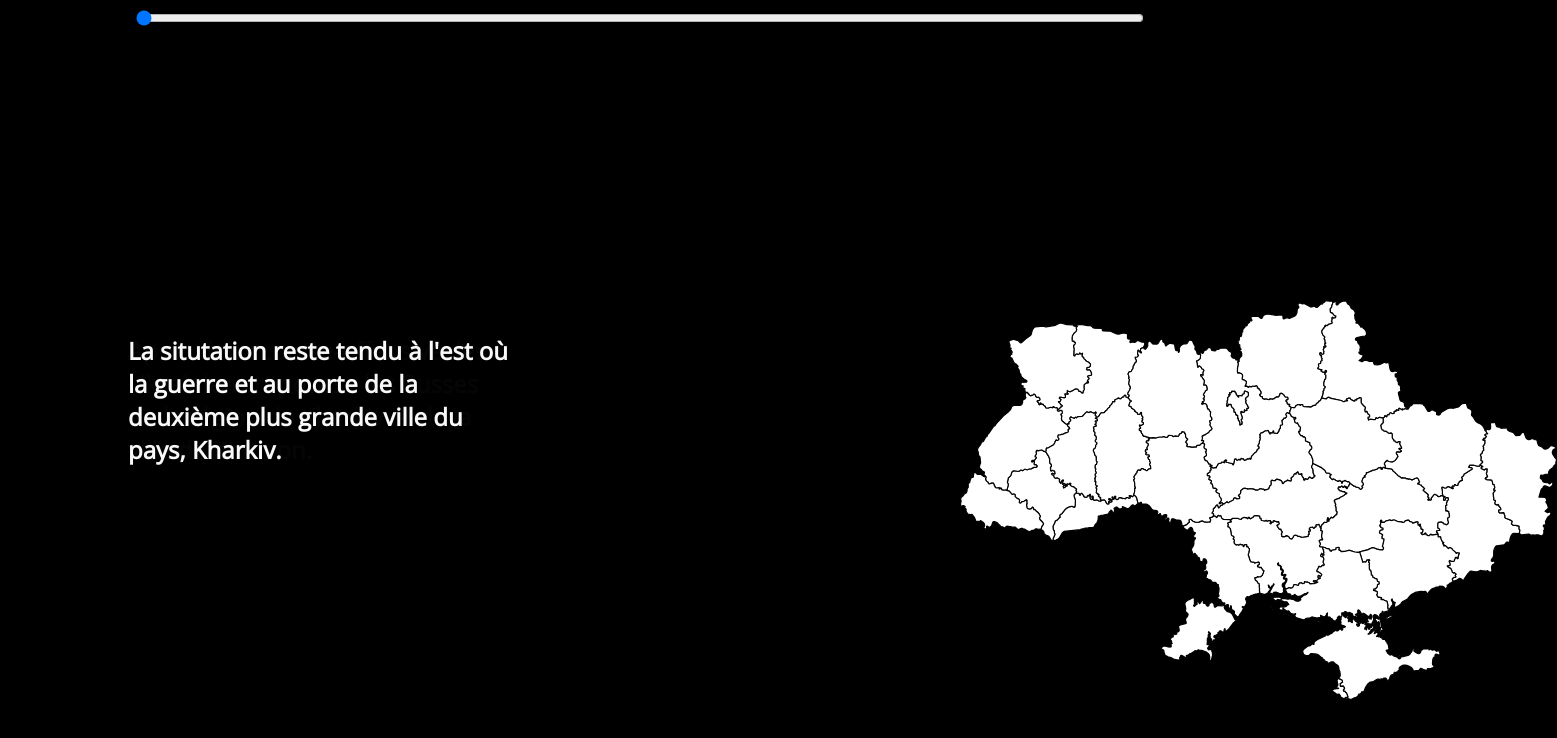
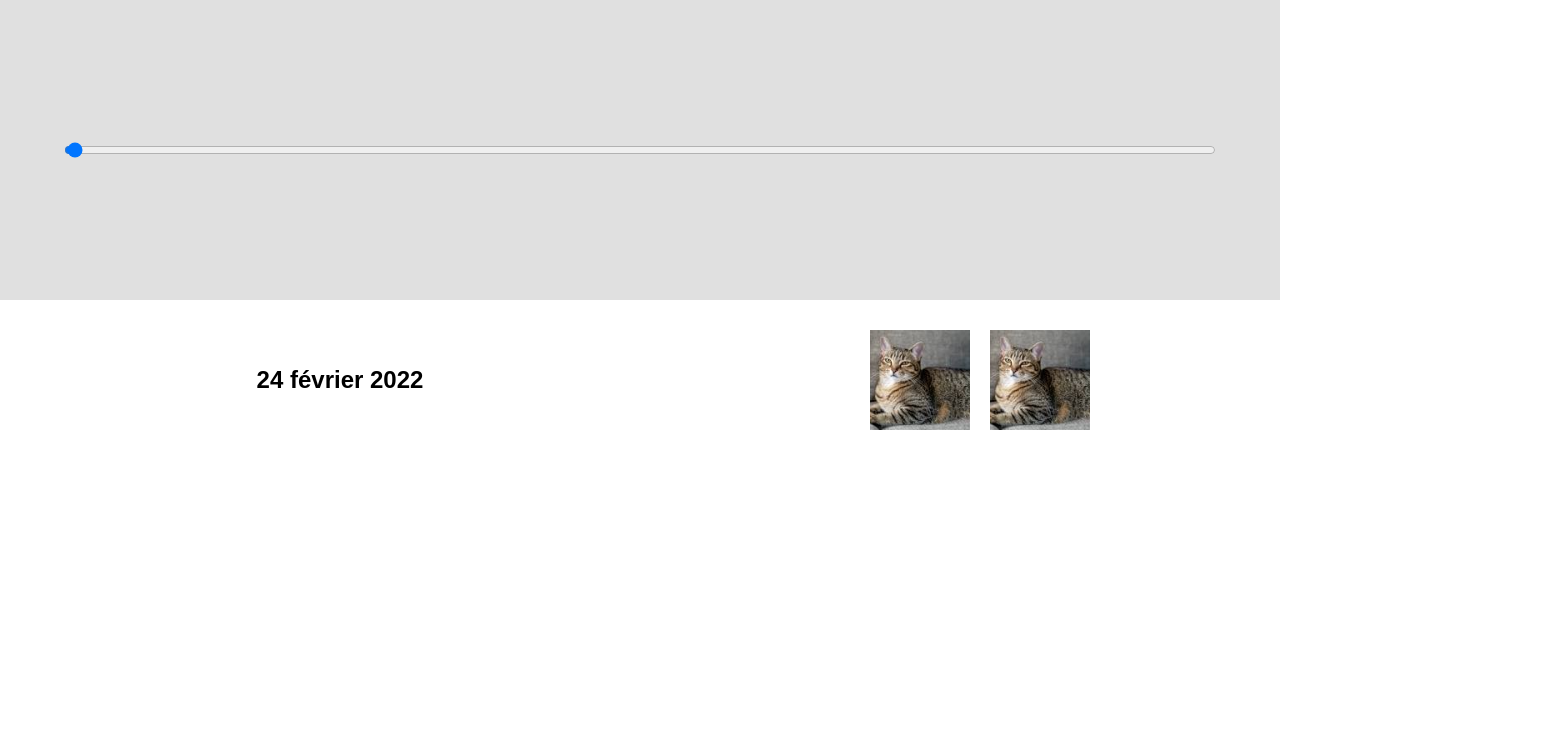
Before and after one commit to VincentDubuis/VisualDon_Projet_VincentDubuis, a website built with Parcel: page index.html in a window 1280 px wide. Shown: the whole page, 1557 px wide, since content can reach past the window. Built offline with nearby package versions, Linux system fonts and the light colour scheme.

Commit message:
Slider+Texte+Slider - Mise en relation de la valeur du slider avec l'affichage du texte

```diff
--- a/css/style.css
+++ b/css/style.css
@@ -1,8 +1,97 @@
 body {
+    margin: 0;
+    font-family: Arial, sans-serif;
+}
+
+header {
+    text-align: center;
+    background-color: #f8f8f8;
+    padding: 20px;
+}
+
+#container {
+    display: grid;
+    grid-template-columns: 1fr 1fr;
+    grid-template-rows: auto auto;
+}
+
+#slider {
+    width: 100%;
+    height: 300px;
+    background-color: #e0e0e0;
+    grid-column: 1 / 3;
+    grid-row: 1 / 2;
+    display: flex;
+    justify-content: center;
+    align-items: center;
+    /* Ajoutez votre code pour le slider ici */
+}
+
+#slider input {
+    width: 90%;
+    height: 100%;
+    opacity: 1;
+    position: absolute;
+    z-index: 1;
+    cursor: pointer;
+}
+
+#left {
+    width: 100%;
+    padding: 20px;
+    grid-column: 1 / 2;
+    grid-row: 2 / 3;
+    position: relative;
+}
+
+.intro-text {
+    position: absolute;
+    top: 0;
+    left: 0;
+    right: 0;
+    bottom: 0;
+    display: flex;
+    justify-content: center;
+    align-items: center;
+    opacity: 0;
+    transition: opacity 0.3s ease;
+}
+
+.intro-text.active {
+    opacity: 1;
+}
+
+.text-section {
+    text-align: center;
+    padding: 20px;
+    border: 1px solid #ddd;
+    margin: 10px;
+}
+
+#right {
+    width: 100%;
+    padding: 20px;
+    grid-column: 2 / 3;
+    grid-row: 2 / 3;
+    display: flex;
+    flex-wrap: wrap;
+    justify-content: center;
+}
+
+img {
+    width: 100px;
+    height: 100px;
+    object-fit: cover;
+    margin: 10px;
+}
+
+
+/*body {
     font-family: 'Open Sans', sans-serif;
     color: #ffffff;
     background-color: #000000;
 }
+
 
 .visual {
     background-color: #000000;
@@ -52,7 +141,7 @@ body {
 
 .left-div {
     width: 50vw;
-    height: 100%;
+    height: ;
     position: absolute;
     top: 0;
     left: 0;
@@ -91,10 +180,11 @@ div {
     background-color: blue;
 }
 
-.slider-section {
+
+/*.slider-section {
     display: none;
 }
 
 .slider-section.active {
     display: block;
-}
+}*/
--- a/index.html
+++ b/index.html
@@ -3,6 +3,7 @@
 
 <head>
     <meta charset="utf-8">
+    <meta name="viewport" content="width=device-width, initial-scale=1.0">
     <link rel="preconnect" href="https://fonts.googleapis.com">
     <link rel="preconnect" href="https://fonts.gstatic.com" crossorigin>
     <link href="https://fonts.googleapis.com/css?family=Open+Sans" rel="stylesheet">
@@ -12,8 +13,10 @@
 </head>
 
 <body>
-    <div class="slider-container">
-        <input type="range" min="1" max="365" value="1" class="slider" id="mySlider">
+    <!--<input type="range" min="1" max="365" value="2">
+
+    <div class="slider-container" width="100%">
+        <input type="range" min="1" max="365" value="2" class="slider" id="mySlider">
         <div class="slider-progress"></div>
     </div>
     <div class="left-div">
@@ -52,8 +55,48 @@
         <section id="map" class="right-div">
             <img src="img/ua.svg" alt="carte de l'Ukraine">
         </section>
+    </div>-->
+    <div id="container">
+        <div id="slider">
+            <input type="range" id="rangeInput" min="1" max="365" value="2" />
+        </div>
+        <div id="left">
+            <section id="textIntroduction0" class="intro-text">
+                <h1>24 février 2022</h1>
+            </section>
+            <section id="textIntroduction1" class="intro-text">
+                <h1>Après plusieurs mois à masser ces troupes autour de l'Ukraine et après avoir fait entrée son armée dans les régions séparatiste, la Russie lance ses troupes pour une prise éclaire de l'Ukraine.</h1>
+            </section>
+            <section id="textIntroduction2" class="intro-text">
+                <h1>Les forces ukrainiennes reculent sur tout le front, mais résiste dans la région de Kiev mettant fin à la tentative d'une guerre éclaire.</h1>
+            </section>
+            <section id="textIntroduction3" class="intro-text">
+                <h1>La Russie prend Kherson, Melitpol et Marioupol au sud et après des mois de résistance, elle se retire du nord du pays.</h1>
+            </section>
+            <section id="textIntroduction4" class="intro-text">
+                <h1>La situtation reste tendu à l'est où la guerre et au porte de la deuxième plus grande ville du pays, Kharkiv.</h1>
+            </section>
+            <section id="textIntroduction5" class="intro-text">
+                <h1>Après deux contre-offensive, les Ukrainiens repousse les Russes de la région de Kharkiv et de la ville de Kherson.</h1>
+            </section>
+            <section id="textIntroduction6" class="intro-text">
+                <h1>Après des mois de guerre, l'hiver est de retour et fige le front.</h1>
+            </section>
+            <section id="textIntroduction7" class="intro-text">
+                <h1>Les forces sont alors concentrés à Bakhmut, où les Russes cherche une victoire pour atteindre la ville de Kramatorsk, dernière grande ville de la région de Donetsk.</h1>
+            </section>
+            <section id="textIntroduction8" class="intro-text">
+                <h1>Aujourd'hui, malgré de lourdes pertes, la Russie ne contrôle toujours pas entièrement Bakhmut</h1>
+            </section>
+            <section id="textIntroduction9" class="intro-text">
+                <h1>Les pertes (morts + blessés) sont difficiles à estimer, mais représente au minimum plusieurs dizaine de miliers d'hommes dans chaques camps.</h1>
+            </section>
+        </div>
+        <div id="right">
+            <img src="img/cat.jpg" alt="Image 1">
+            <img src="img/cat.jpg" alt="Image 2">
+        </div>
     </div>
-
 </body>
 
 </html>
--- a/js/index.js
+++ b/js/index.js
@@ -1,4 +1,4 @@
-const introText = document.querySelectorAll('.intro-text');
+/*const introText = document.querySelectorAll('.intro-text');
 
 let currentTextIndex = 1;
 const interval = setInterval(() => {
@@ -13,7 +13,7 @@ const interval = setInterval(() => {
 const slider = document.getElementById("mySlider");
 const sliderSections = document.querySelectorAll(".slider-section");
 const sliderProgress = document.querySelector(".slider-progress");
-const progress = () => {
+/*const progress = () => {
     slider.value = slider.value + 1;
 };
 slider.addEventListener("input", function() {
@@ -28,5 +28,54 @@ slider.addEventListener("input", function() {
         } else {
             section.classList.remove("active");
         }
+    });
 });*/
+
+document.addEventListener('DOMContentLoaded', function() {
+    const rangeInput = document.getElementById('rangeInput');
+
+    rangeInput.addEventListener('input', function() {
+        const inputValue = this.value;
+        console.log('Valeur du range input:', inputValue);
+        // Effectuez des actions en fonction de la valeur récupérée
     });
+});
+
+document.addEventListener('DOMContentLoaded', function() {
+    const rangeInput = document.getElementById('rangeInput');
+    const introTexts = document.querySelectorAll('.intro-text');
+
+    function showAppropriateSection(value) {
+        // Définissez les plages pour les sections ici
+        const ranges = [
+            { min: 1, max: 30 },
+            { min: 31, max: 42 },
+            { min: 43, max: 54 },
+            { min: 55, max: 66 },
+            { min: 67, max: 99 },
+            { min: 100, max: 149 },
+            { min: 150, max: 199 },
+            { min: 200, max: 249 },
+            { min: 250, max: 309 },
+            { min: 310, max: 365 },
+
+            // Ajoutez d'autres plages ici
+        ];
+
+        introTexts.forEach((text, index) => {
+            if (value >= ranges[index].min && value <= ranges[index].max) {
+                text.classList.add('active');
+            } else {
+                text.classList.remove('active');
+            }
+        });
+    }
+
+    rangeInput.addEventListener('input', function() {
+        const inputValue = parseInt(this.value);
+        showAppropriateSection(inputValue);
+    });
+
+    // Affichez la section appropriée au chargement de la page
+    showAppropriateSection(parseInt(rangeInput.value));
+});
```
Also changed, not shown: img/cat.jpg (added). Lines whose indentation alone changed are shown as unchanged.
